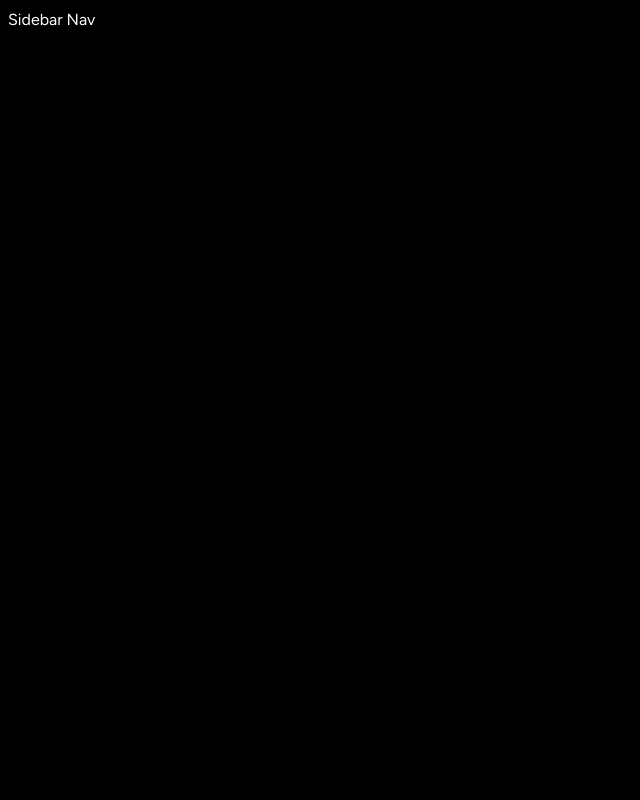
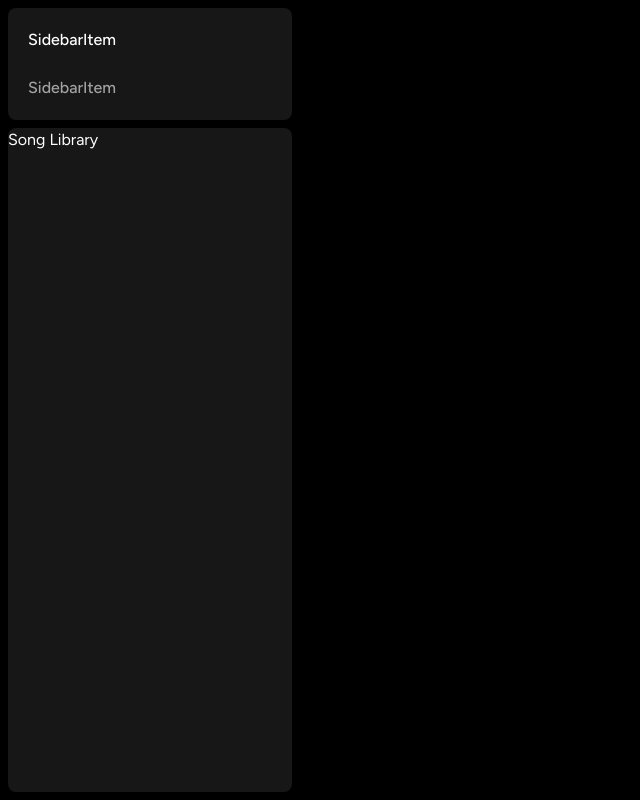
Before and after one commit to amuwhao46/spotify-clone-v2, a Next.js app: page / in a window 1280 px wide. Shown: the whole page, without its empty margins (0-640 px from the left). Built offline with nearby package versions, Linux system fonts and the light colour scheme.

Commit message:
Adding layout for main nav routes

```diff
--- a/components/Box.tsx
+++ b/components/Box.tsx
@@ -1,14 +1,19 @@
-import React, { Children } from 'react'
+import React, { Children } from "react";
+import { twMerge } from "tailwind-merge";
 
 interface BoxProps {
   children: React.ReactNode;
   className?: string;
 }
 
-function Box({children}: BoxProps) {
+function Box({ children, className }: BoxProps) {
   return (
-    <div>{children}</div>
-  )
+    <div
+      className={twMerge("bg-neutral-900 rounded-lg h-fit w-full", className)}
+    >
+      {children}
+    </div>
+  );
 }
 
-export default Box
+export default Box;
--- /dev/null
+++ b/components/SidebarItem.tsx
@@ -0,0 +1,19 @@
+import Link from "next/link";
+import React from "react";
+import { IconType } from "react-icons";
+import { twMerge } from "tailwind-merge";
+
+interface SidebarItemProps {
+  icon: IconType;
+  label: string;
+  active?: boolean;
+  href: string;
+}
+
+function SidebarItem({ icon, label, active, href }: SidebarItemProps) {
+  return <Link href={href}
+  className={twMerge("flex flex-row h-auto items-center w-full gap-x-4 text-md font-medium cursor-pointer hover:text-white transition text-neutral-400 py-1",
+  active && "text-white")}>SidebarItem</Link>;
+}
+
+export default SidebarItem;
--- a/components/sidebar.tsx
+++ b/components/sidebar.tsx
@@ -4,6 +4,7 @@
 import { HiHome } from "react-icons/hi";
 import { BiSearch } from "react-icons/bi";
 import Box from "./Box";
+import SidebarItem from "./SidebarItem";
 
 interface sidebarProps {
   children: React.ReactNode;
@@ -22,7 +23,7 @@
       {
         icon: BiSearch,
         label: "Search",
-        active: pathname !== "/search",
+        active: pathname === "/search",
         href: "/search",
       },
     ],
@@ -32,8 +33,15 @@
     <div className="flex h-full">
       <div className="hidden md:flex flex-col gap-y-2 bg-black h-full w-[300px] p-2">
         <Box>
-          Sidebar Nav
+          <div className="flex flex-col gap-y-4 px-5 py-4">
+            {routes.map((item) => (
+              <SidebarItem
+                key={item.label}
+                {...item}/>
+            ))}
+          </div>
         </Box>
+        <Box className="overflow-y-auto h-full">Song Library</Box>
       </div>
     </div>
   );
--- a/package.json
+++ b/package.json
@@ -20,6 +20,7 @@
     "react": "18.2.0",
     "react-dom": "18.2.0",
     "react-icons": "^4.10.1",
+    "tailwind-merge": "^1.14.0",
     "tailwindcss": "3.3.3",
     "typescript": "5.1.6"
   }
```
Also changed, not shown: 1 other file (tests, documents, lock files or other folders).
